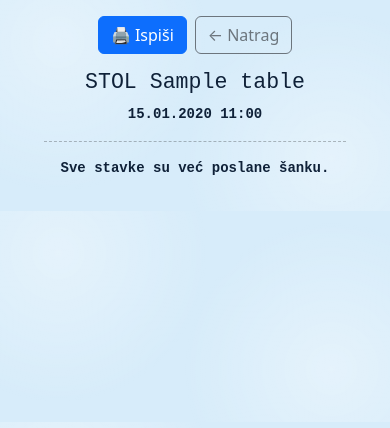
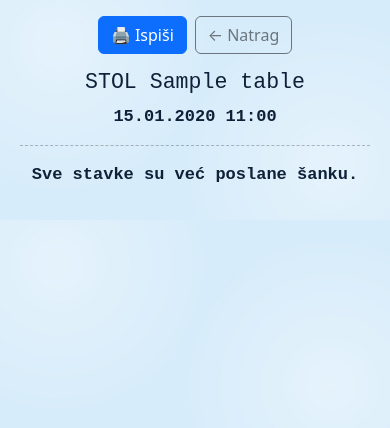
Before and after one commit to MuhamedAdemi/mik-silba, a Django app: page /stolovi/1/print/shank/ in a window 390 px wide. Shown: the top 428 px of the page. Run offline with Django 5.2, Linux system fonts and the light colour scheme; a user stored in the database is signed in; tables that the repository leaves empty hold one stand-in row (values such as "Sample post"); some libraries are stand-ins or nearby versions.

Commit message:
Fature: full-width ne telefon, shkronja me te medha/bold
Desktop mbetet kolone e ngushte ~80mm si me pare (perdoruesi e do keshtu).
Ne ekrane te vegjel (<=480px, tel) .receipt heq max-width dhe merr gjithe
gjeresine e ekranit ne vend te nje kutie te ngushte ne mes me hapesire
boshe anash. font-size 14->17px, font-weight 600->700 ne teresi te
fatures (printimi mbetet 14px/80mm pasi eshte letra fizike, jo ekrani).

Co-Authored-By: Claude Sonnet 5 <noreply@anthropic.com>

```diff
--- a/static/css/pos.css
+++ b/static/css/pos.css
@@ -239,6 +239,7 @@ body {
     }
     .receipt {
         width: 80mm;
+        max-width: 80mm;
         font-family: "Courier New", monospace;
         font-size: 14px;
     }
@@ -248,8 +249,18 @@ body {
     max-width: 80mm;
     margin: 0 auto;
     font-family: "Courier New", monospace;
-    font-size: 14px;
-    font-weight: 600;
+    font-size: 17px;
+    font-weight: 700;
+}
+
+/* On a phone screen (not print), let the receipt use the full width
+   instead of sitting as a narrow ~80mm column with empty space on both
+   sides — desktop keeps the narrower, print-preview-like column. */
+@media screen and (max-width: 480px) {
+    .receipt {
+        max-width: 100%;
+        padding: 0 .5rem;
+    }
 }
 
 .receipt hr {
```
